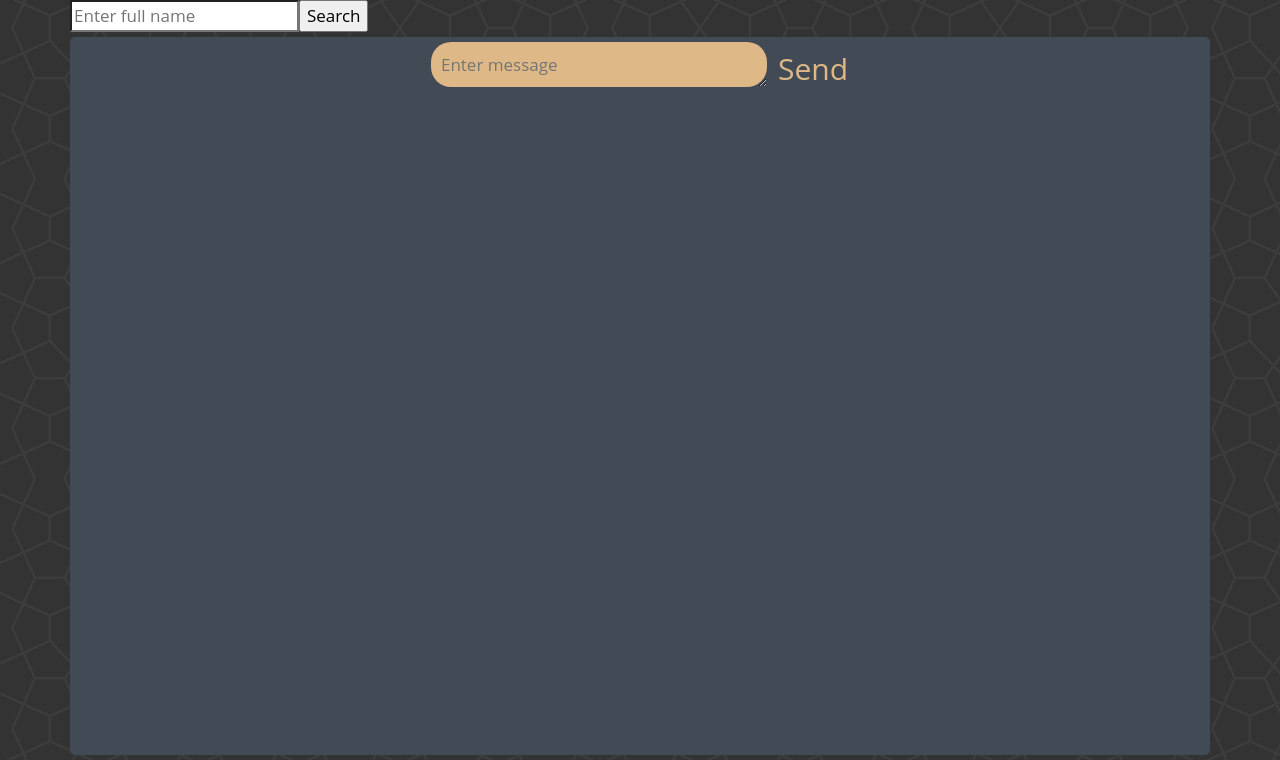
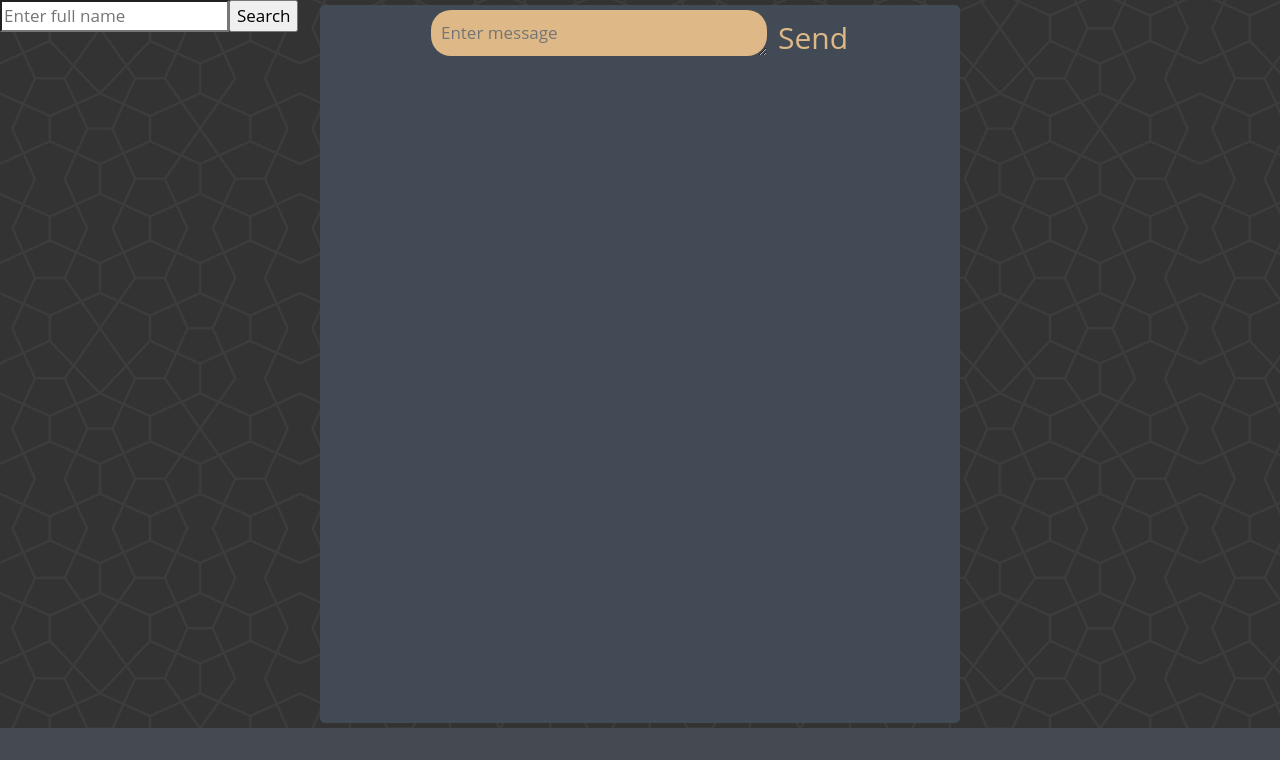
Before and after one commit to marcinmiz/CHATTER, a PHP site: page /chat.php in a window 1280 px wide. Shown: the part 72-832 px from the top of the page. After the commit the page ends 800 px from the top, so only its background shows below. Run offline with PHP 8.4, Linux system fonts and the light colour scheme; data that the repository does not hold is empty.

Commit message:
Add layout class to bootstrap row, search class to aside with search container and chat class to main, add col-sm-12 to element with content id

```diff
--- a/src/frontend/pages/chat.php
+++ b/src/frontend/pages/chat.php
@@ -27,7 +27,7 @@ require_once '../../core/init.php';
 <body>
 
     <div id="header"></div>
-    <div id="content" class="container">Loading</div>
+    <div id="content" class="container col-sm-12">Loading</div>
 
     <script src="../scripts/chat.js"></script>
 
--- a/src/frontend/pages/chat_content.html
+++ b/src/frontend/pages/chat_content.html
@@ -1,5 +1,5 @@
-<div class="row">
-    <aside>
+<div class="row layout">
+    <aside class="search">
 
         <div class="search-container mx-auto">
 
@@ -11,7 +11,7 @@
         </div>
 
     </aside>
-    <main>
+    <main class="chat">
 
         <article>
 
```
